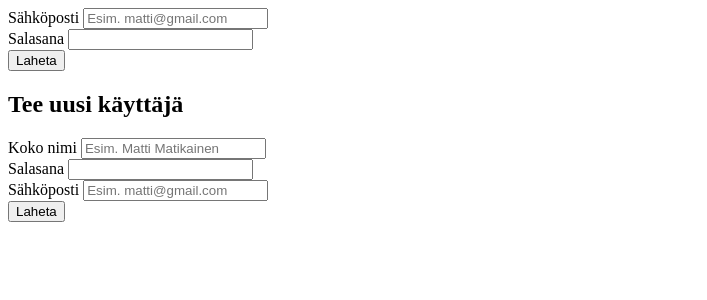
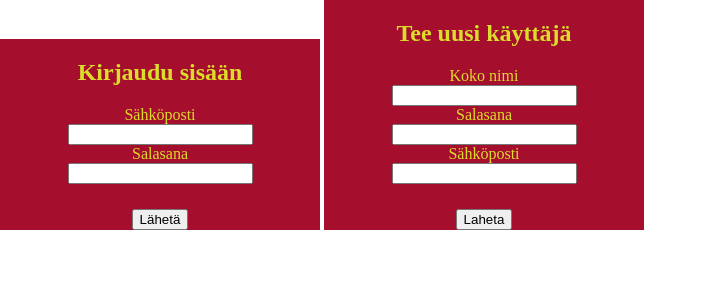
Before and after one commit to tomiviljanen/rentoutussovellus, a PHP site: page / in a window 1280 px wide. Shown: the top 300 px of the page, without its empty margins (0-707 px from the left). Run offline with PHP 8.4, Linux system fonts and the light colour scheme; data that the repository does not hold is empty.

Commit message:
Styling
Added some styling and cleaned the code plus some comments inside the
code

```diff
--- a/index.php
+++ b/index.php
@@ -5,72 +5,54 @@
 <title></title>
 </head>
 <body>
+<style>
+body { margin:0; padding:0; }
+div{
+	background-color: #A50E2D;
+	color: #dbdc2b;
+	display: inline-block;
+	min-width: 320px;
+	text-align: center;
+}
 
+input[type="submit"]{
+	margin-top: 25px;
+}
 
-<div id="loginscreen">
-
-
-
+</style>
+<div>
 	<!-- Kirjautuiminen sisään-->
 	<form id="log in" method="post" action="login.php">
+		<h2>Kirjaudu sisään</h2>
+		<label for="email">Sähköposti</label><br>
+		<input type="email" name="email" id="email"/>
 
-<label for="email">Sähköposti</label>
-<input type="email" name="email" id="email" placeholder="Esim. matti@gmail.com"/>
 		<br>
-<label for="password">Salasana</label>
+		<label for="password">Salasana</label><br>
 		<input type="password" name="password" id="password"/>
+
 		<br>
-<input type="submit" value="Laheta">
-<br>
-
-
-
-
+		<input type="submit" value="Lähetä">
 	</form>
+</div>
+<div>
 	<!-- Uuden käyttäjän teko-->
 	<form id="create user" method="post" action="createuser.php">
 		<h2>Tee uusi käyttäjä</h2>
-<label for="username">Koko nimi</label>
-<input type="text" name="username" id="username" placeholder="Esim. Matti Matikainen"/>
+		<label for="username">Koko nimi</label><br>
+		<input type="text" name="username" id="username"/>
+
 		<br>
-<label for="password">Salasana</label>
+		<label for="password">Salasana</label><br>
 		<input type="password" name="password" id="password"/>
+
 		<br>
-<label for="email">Sähköposti</label>
-<input type="email" name="email" id="email" placeholder="Esim. matti@gmail.com"/>
+		<label for="email">Sähköposti</label><br>
+		<input type="email" name="email" id="email"/>
+
 		<br>
 		<input type="Submit" value="Laheta">
 	</form>
-<!-- Tilpäinen, mutta katsoo mitä tietokannassa näkyy ilman että tarvitsee mennä itse tietokantaan, poistetaan myöhemmin-->
-<?php
-// vieraskirjasql.php
-
-//Yhteys
-$yhteys = mysql_connect('localhost', 'root', 'cnfCa8hb');
-
-//Tietokanta
-mysql_select_db('rentoutussovellus', $yhteys);
-
-//SQL-kysely
-$result = mysql_query('SELECT * FROM users ORDER BY name ASC', $yhteys);
-
-//Rivimäärä
-$lkm = mysql_num_rows($result);
-
-//Tulokset läpi
-$i = 1;
-while($i <= $lkm) {
-
-	$rivi = mysql_fetch_assoc($result);
-
-	echo "<p><b>Nimi:</b> " . $rivi['name'] . "<br><b>Suojattu salasana:</b> " . $rivi['pass'] . "<br><b>Sahkoposti:</b> " . $rivi['sahkoposti'];
-	echo "<br><b>Onko admin:</b> " . $rivi['admin'];
-	echo "<br><b>User id:</b> " . $rivi['user_id'];
-	$i++;
-}
-
-mysql_close($yhteys);
-?>
 </div>
 </body>
 </html>
```
Also changed, not shown: createuser.php (+9 -9 lines), login.php (+31 -18 lines). Lines whose indentation alone changed are shown as unchanged.
